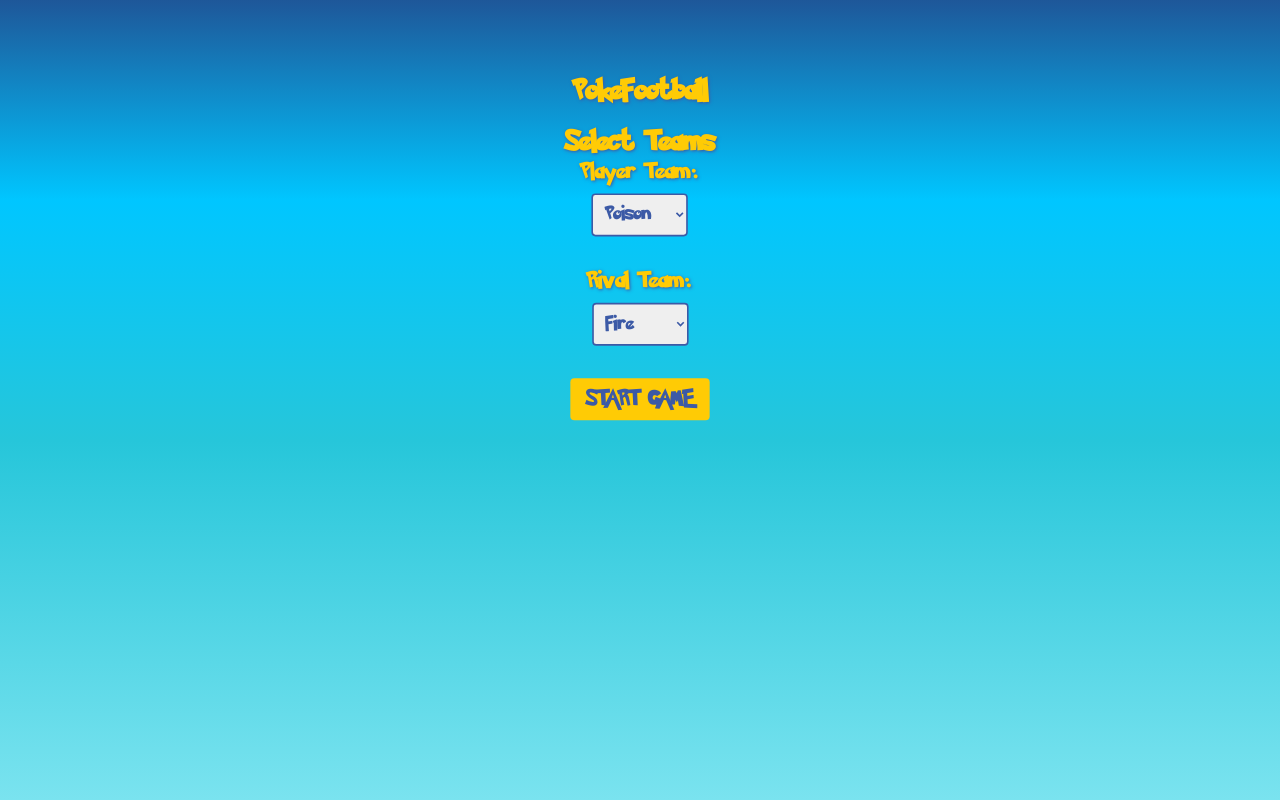
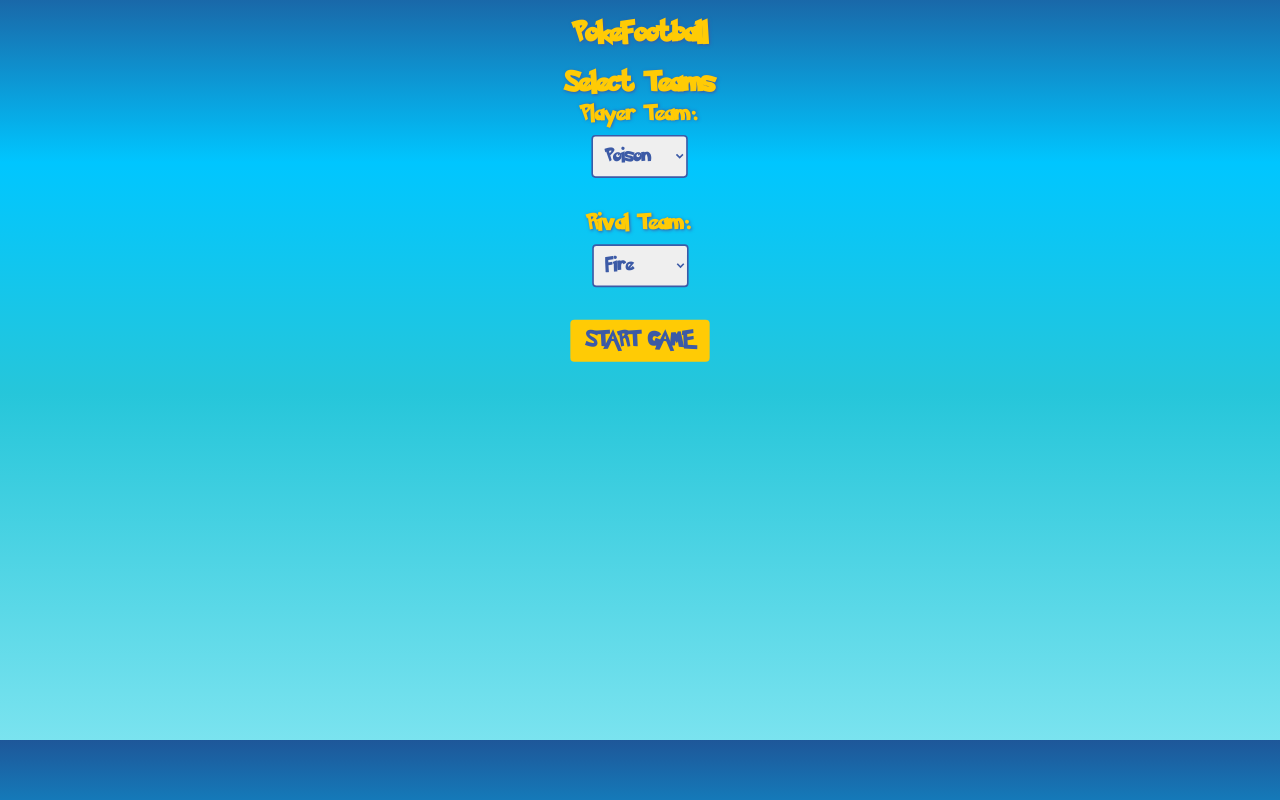
Before and after one commit to XixoEcaP/PokeFootballDemo, a React (Create React App) app: page / in a window 1280 px wide. Built offline with nearby package versions, Linux system fonts and the light colour scheme.

Commit message:
redeploy

```diff
--- a/src/components/Site.css
+++ b/src/components/Site.css
@@ -7,6 +7,7 @@
 
 
 body {
+
   font-family: 'PokemonSolid', sans-serif;
   font-size: 120%;
   color: #ffcb05;
@@ -18,6 +19,7 @@
   background: -webkit-linear-gradient(top, #1e5799 0%, #00c6ff 25%, #26c6da 55%, #7AE3EF 100%);
   background: linear-gradient(to bottom, #1e5799 0%, #00c6ff 25%, #26c6da 55%, #7AE3EF 100%);
   overflow: hidden; /* Prevent scrolling */
+  padding-top: 20px;
 
 }
 
@@ -152,8 +154,11 @@
 @media only screen and (max-height: 800px) {
   html, body {
  transform: scale(0.9);
- bottom:  200px;
+padding-top: 0;
+ margin-top: -30px;
+
   }
+
 }
 
 @media only screen and (max-width: 800px) {
```
